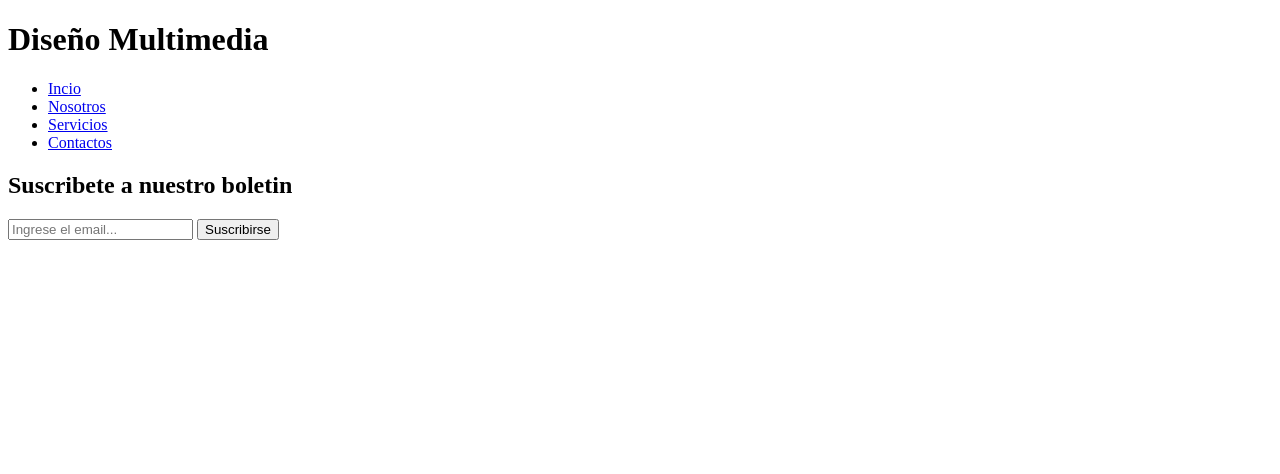
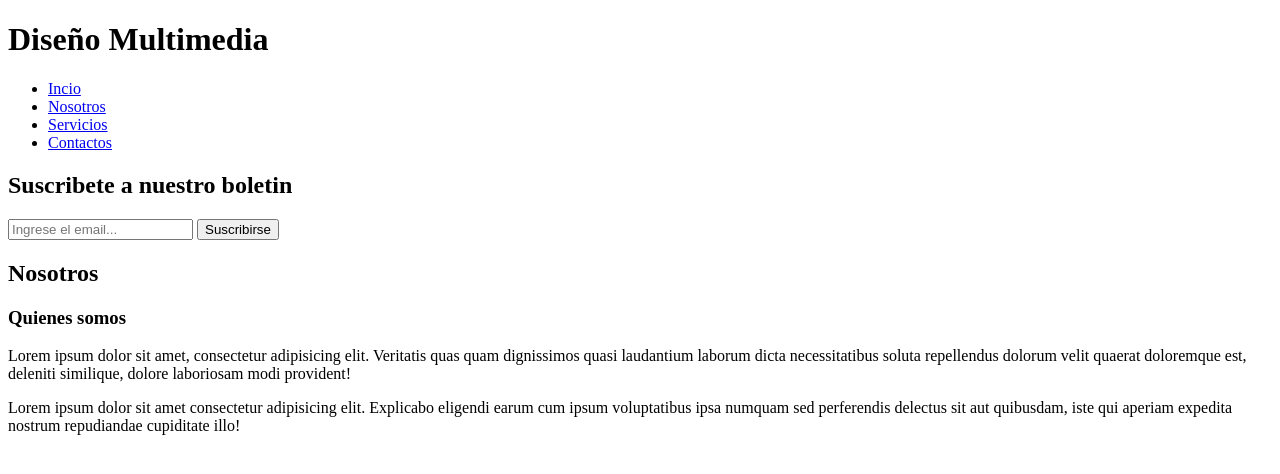
Before and after one commit to santiagoam1205/Pagina-Graphel, a plain HTML site: page nosotros.html in a window 1280 px wide. Drawn offline with Linux system fonts and the light colour scheme.

Commit message:
<feat> nosotros.html: texto y fuente

```diff
--- a/nosotros.html
+++ b/nosotros.html
@@ -30,6 +30,19 @@
         </div>
     </section>
 
+    <section id="nosotros">
+        <div class="contenedor">
+            <h2>Nosotros</h2>
+            <div class="contenido-nosotros">
+                <div class="texto">
+                    <h3>Quienes somos</h3>
+                    <p>Lorem ipsum dolor sit amet, consectetur adipisicing elit. Veritatis quas quam dignissimos quasi laudantium laborum dicta necessitatibus soluta repellendus dolorum velit quaerat doloremque est, deleniti similique, dolore laboriosam modi provident!</p>
 
+                    <p>Lorem ipsum dolor sit amet consectetur adipisicing elit. Explicabo eligendi earum cum ipsum voluptatibus ipsa numquam sed perferendis delectus sit aut quibusdam, iste qui aperiam expedita nostrum repudiandae cupiditate illo! </p>
+                </div>
+            </div>
+        </div>
+
+    </section>
 </body>
 </html>
```
